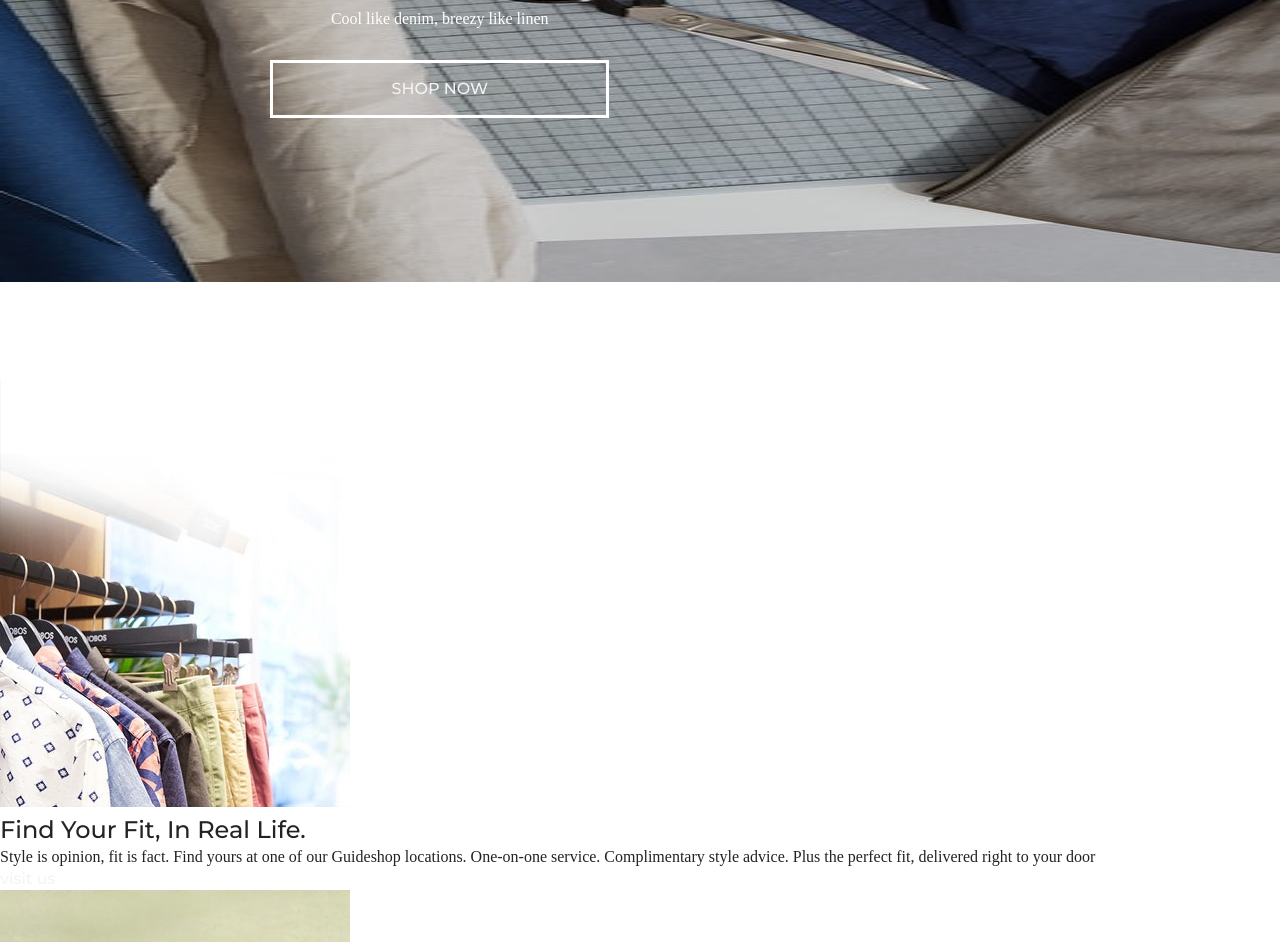
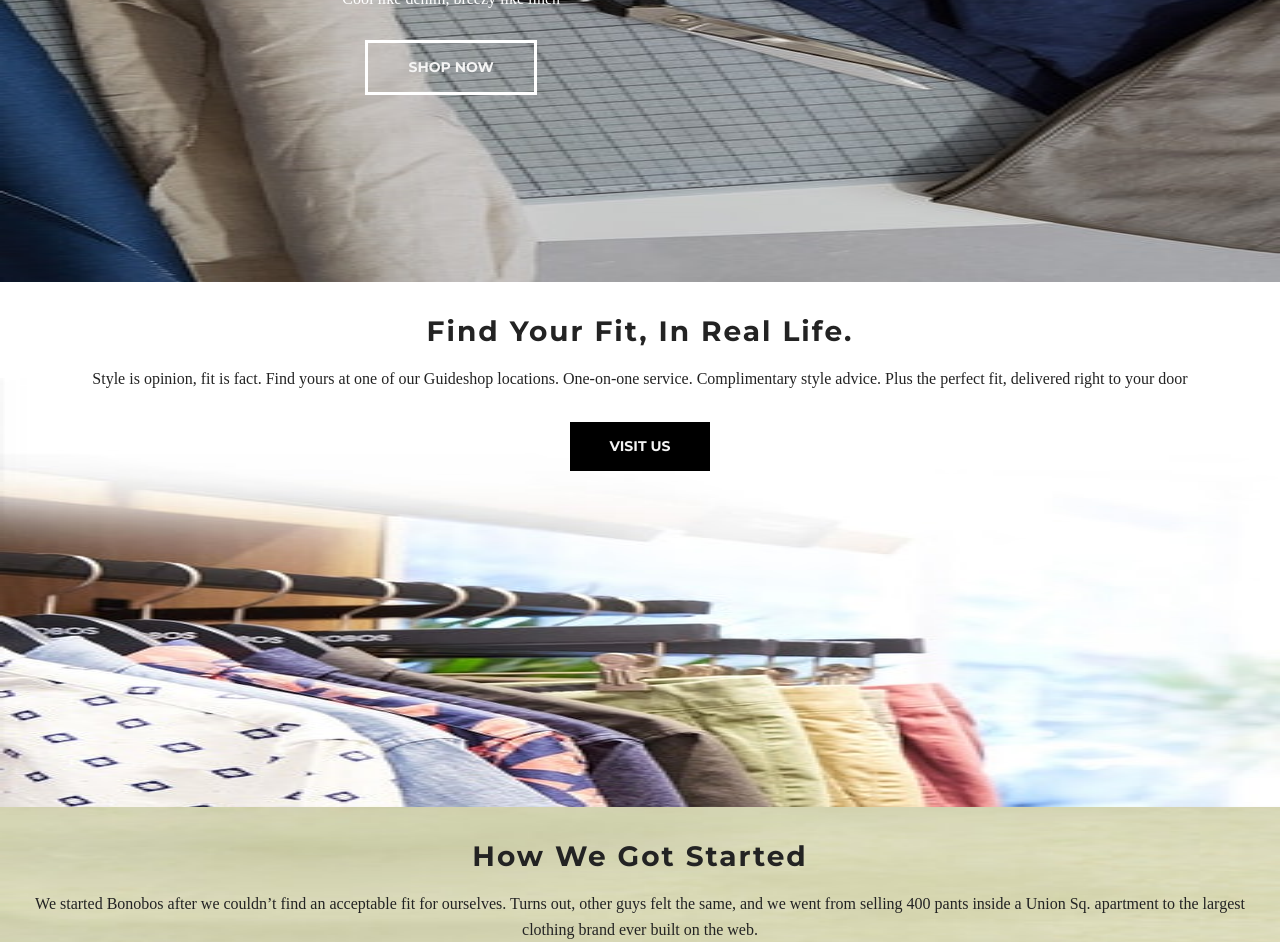
Before and after one commit to johannatvedt/gibbons, a plain HTML site: page index.html in a window 1280 px wide. Shown: the part 303-1245 px from the top of the page. Drawn offline with nearby package versions, Linux system fonts and the light colour scheme; a web font is replaced by a local one.

Commit message:
add style for stories

```diff
--- a/Styles/main.css
+++ b/Styles/main.css
@@ -22,13 +22,18 @@ a {
 
 h1, h2, h3, h4, a {
   font-family: 'Montserrat', sans-serif;
-  font-weight: 500;
-  line-height:
+  font-weight: 700;
+  margin: 0 0 15px 0;
 }
 
 h1 {
   font-size: 2rem;
-  letter-spacing: 3px;
+  letter-spacing: 0.188rem;
+}
+
+h2 {
+  font-size: 1.75rem;
+  letter-spacing: 0.125rem;
 }
 
 .logo a {
@@ -48,6 +53,11 @@ h1 {
   display: flex;
   height: 100%;
   justify-content: space-between;
+}
+
+.flex-align-center {
+  align-items: center;
+  display:flex;
 }
 
 header {
@@ -81,8 +91,6 @@ header {
 }
 
 .pane {
-  align-items: center;
-  display: flex;
   height: 100%;
   position: relative;
 }
@@ -96,13 +104,41 @@ header {
   z-index: -1;
 }
 
-.button-white-border {
-  border: 3px solid #fff;
+.button {
   display: inline-block;
+  font-size: 0.875rem;
   margin-top: 30px;
   padding: 15px 40px;
   text-transform: uppercase;
-  width: 40%;
+}
+
+.button-white-border {
+  border: 3px solid #fff;
+}
+
+.button-black {
+  background-color: black;
+}
+
+.hero-copy {
+  padding: 30px 20px 0;
+}
+
+.hero-copy p {
+  line-height: 1.625;
+}
+
+.push-down {
+  margin-top: 30px;
+}
+
+.story {
+  height: 525px;
+  text-align: center;
+}
+
+.story.pane {
+
 }
 
 /*.v-center {
--- a/index.html
+++ b/index.html
@@ -24,30 +24,30 @@
       </div>
     </header>
     <section class="image-gallery">
-      <div class="container pane">
+      <div class="container pane flex-align-center">
         <img src="images/gallery-one-mobile.jpg" alt="designing clothes on a desk">
-        <div class="hero-copy v-center">
+        <div>
           <h1>Introducing Summer Weight Jetsetter Pants</h1>
           <p>Cool like denim, breezy like linen</p>
-          <a class="button-white-border" href="#">shop now</a>
+          <a class="button button-white-border" href="#">shop now</a>
         </div>
       </div>
     </section>
     <section class="stories">
-      <div class="story">
+      <div class="story pane">
         <img src="images/clothes-rack-mobile.jpg" alt="shirts and pants on a rack">
         <div class="hero-copy">
           <h2>Find Your Fit, In Real Life.</h2>
           <p>Style is opinion, fit is fact. Find yours at one of our Guideshop locations. One-on-one service. Complimentary style advice. Plus the perfect fit, delivered right to your door</p>
-          <a class="button-black" href="#">visit us</a>
+          <a class="button button-black" href="#">visit us</a>
         </div>
       </div>
-      <div class="story">
+      <div class="story pane">
         <img src="images/clothes-stack-mobile.jpg" alt="pants in a stack">
         <div class="hero-copy">
           <h2>How We Got Started</h2>
           <p>We started Bonobos after we couldn’t find an acceptable fit for ourselves. Turns out, other guys felt the same, and we went from selling 400 pants inside a Union Sq. apartment to the largest clothing brand ever built on the web.</p>
-          <a class="button-black" href="#">read how it all began</a>
+          <a class="button button-black" href="#">read how it all began</a>
         </div>
       </div>
 
```
